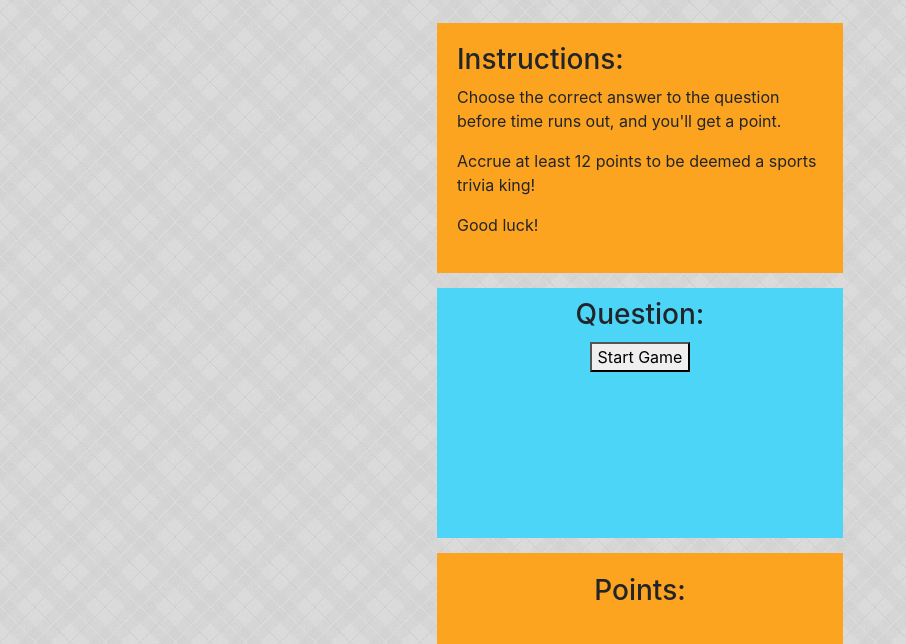
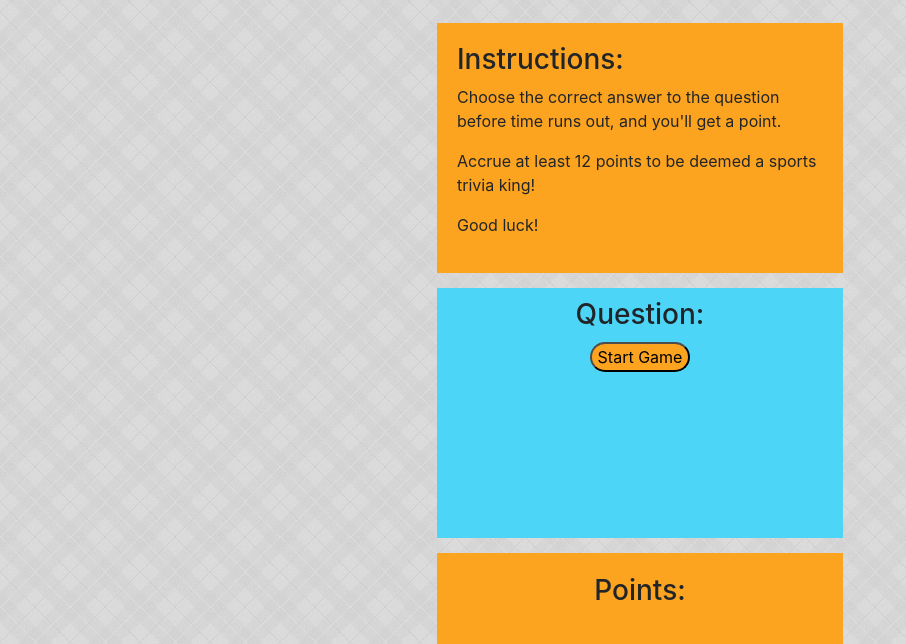
Before and after one commit to austindickey/TriviaGame, a plain HTML site: page index.html in a window 1280 px wide. Shown: the part 163-807 px from the top of the page, without its empty margins (0-906 px from the left). Drawn offline with nearby package versions, Linux system fonts and the light colour scheme.

Commit message:
updating button style

```diff
--- a/assets/css/style.css
+++ b/assets/css/style.css
@@ -43,3 +43,13 @@ body {
 #userScore {
     font-size: 24px;
 }
+
+button {
+    background-color: #fca420;
+    border-color: #4d4d4d;
+    border-radius: 15px;
+}
+
+button:hover {
+    background-color: #f7c67e;
+}
```
